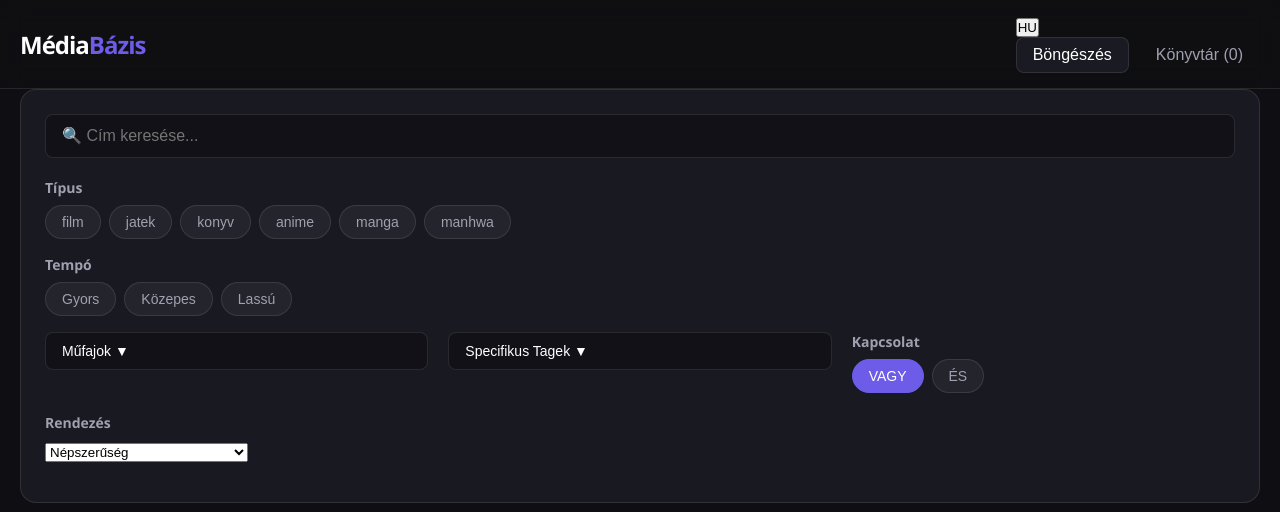
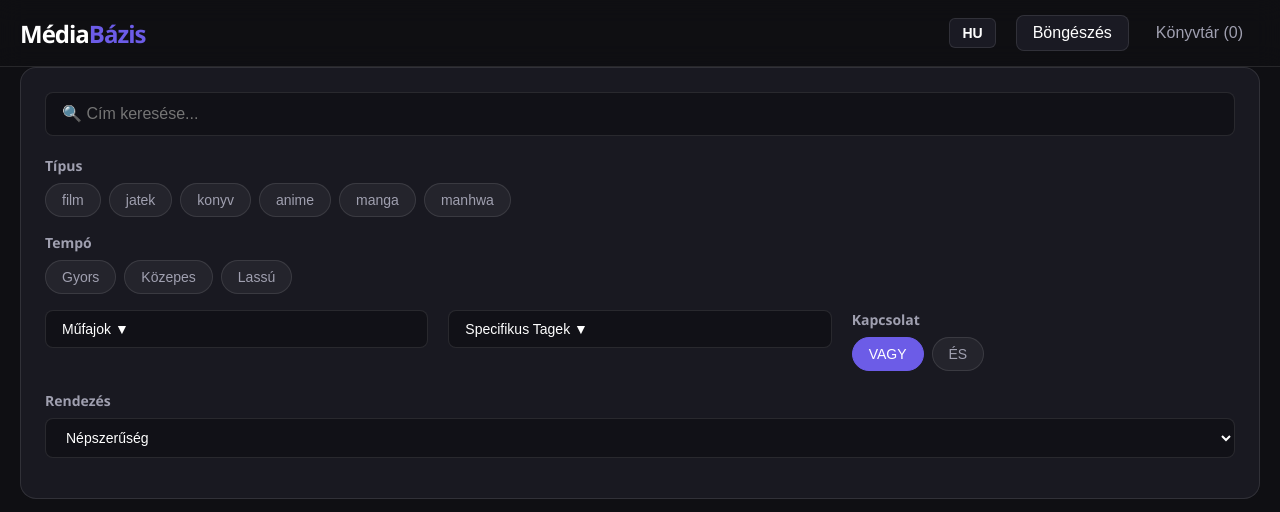
Before and after one commit to Kristoooof/nexus, a React (Vite) app: page / in a window 1280 px wide. Shown: the top 512 px of the page. Built offline with nearby package versions, Linux system fonts and the light colour scheme.

Commit message:
Add styles for header controls and sort dropdown

```diff
--- a/src/index.css
+++ b/src/index.css
@@ -173,3 +173,22 @@ body {
   color: white; transform: translateY(-2px);
   box-shadow: 0 4px 15px rgba(108, 92, 231, 0.4);
 }
+/* HEADER CONTROL WRAP */
+.header-controls { display: flex; align-items: center; gap: 20px; }
+.lang-btn {
+  background: var(--surface-color); color: var(--text-main);
+  border: 1px solid var(--glass-border); padding: 6px 12px;
+  border-radius: 6px; cursor: pointer; font-weight: bold;
+  font-size: 14px; transition: 0.2s;
+}
+.lang-btn:hover { background: var(--primary); border-color: var(--primary); }
+
+/* SORT DROPDOWN */
+.sort-dropdown {
+  width: 100%; padding: 10px 16px;
+  background: rgba(0,0,0,0.3); color: var(--text-main);
+  border: 1px solid var(--glass-border); border-radius: 8px;
+  font-size: 14px; outline: none; cursor: pointer;
+}
+.sort-dropdown:focus { border-color: var(--primary); }
+.sort-dropdown option { background: var(--surface-color); color: var(--text-main); }
```
